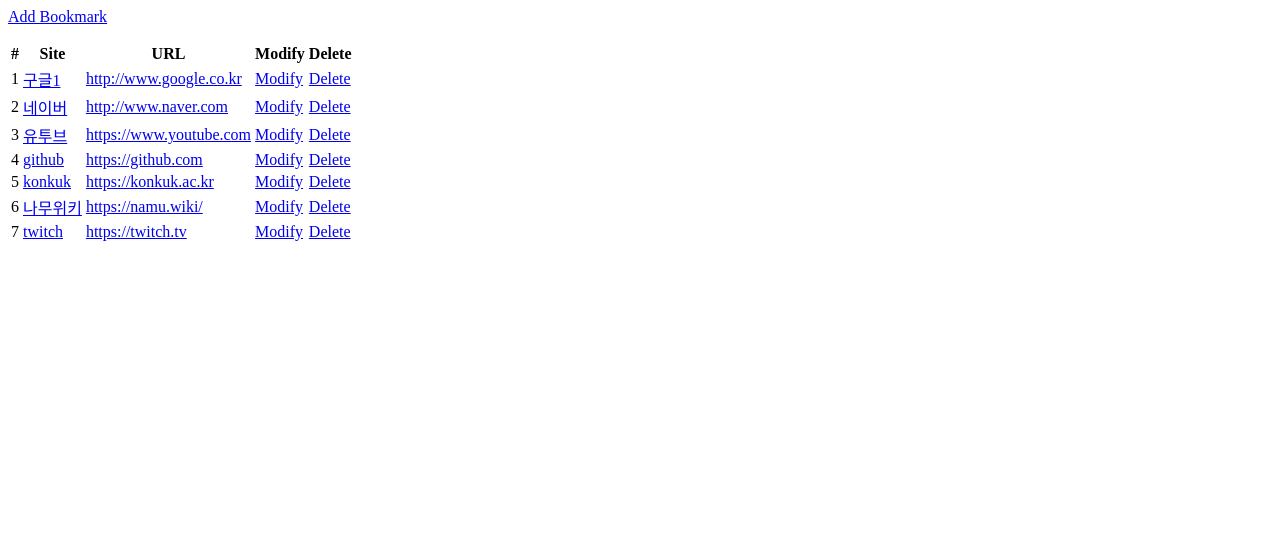
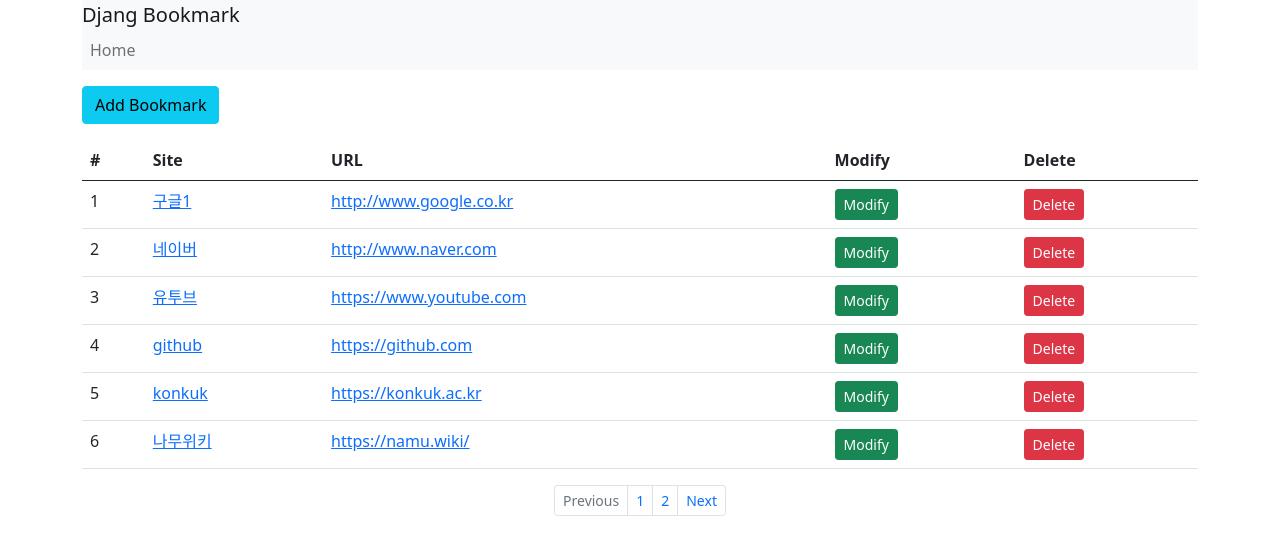
Before and after one commit to estry/bookmark, a Django app: page /bookmark/ in a window 1280 px wide. Shown: the top 555 px of the page. Run offline with Django 3.2, Linux system fonts and the light colour scheme; data comes from the database, SQL or seed files in the repository; both versions use the stored data as it was after the commit.

Commit message:
페이징 기능 구현

```diff
--- a/bookmark/models.py
+++ b/bookmark/models.py
@@ -4,6 +4,10 @@
 class Bookmark(models.Model):
     site_name = models.CharField(max_length=100)
     url = models.URLField('Site URL')
+
+    class Meta:
+        ordering = ['pk']
+
     def __str__(self):
         return "이름 : "+self.site_name+", 주소 : "+self.url
 
--- a/bookmark/templates/bookmark/bookmark_list.html
+++ b/bookmark/templates/bookmark/bookmark_list.html
@@ -32,3 +32,36 @@
         </tbody>
     </table>
 {% endblock %}
+{% block pagination %}
+    {% if is_paginated %}
+        <ul class="pagination justify-content-center pagination-sm">
+            {% if page_obj.has_previous %}
+            <li class="page-item">
+                <a class="page-link" href="{% url 'list' %}?page={{ page_obj.previous_page_number }}" tapindex="-1">
+                    Previous</a>
+            </li>
+            {% else %}
+                <li class="page-item disabled">
+                    <a class="page-link" href="#" tabindex="-1">Previous</a>
+                </li>
+            {% endif %}
+
+            {% for object in page_obj.paginator.page_range %}
+                <li class="page-item {% if page_obj.number == forloop.counter %}desabled{% endif %}">
+                    <a class="page-link" href="{{ request.path }}?page={{ forloop.counter }}">{{ forloop.counter }}</a>
+                </li>
+            {% endfor %}
+
+            {% if page_obj.has_next %}
+                <li class="page-item">
+                    <a class="page-link" href="{% url 'list' %}?page={{ page_obj.next_page_number }}">
+                        Next</a>
+                </li>
+            {% else %}
+                <li class="page-item disabled">
+                    <a class="page-link" href="#">Next</a>
+                </li>
+            {% endif %}
+        </ul>
+    {% endif %}
+{% endblock %}
--- a/bookmark/views.py
+++ b/bookmark/views.py
@@ -10,6 +10,7 @@
 
 class BookMarkListView(ListView):
     model = Bookmark
+    paginate_by = 6
 
 
 class BookmarkCreateView(CreateView):
@@ -28,6 +29,7 @@
     fields = ['site_name', 'url']
     template_name_suffix = '_update'
 
+
 class BookmarkDeleteView(DeleteView):
     model = Bookmark
     success_url = reverse_lazy('list')
--- a/templates/base.html
+++ b/templates/base.html
@@ -3,10 +3,43 @@
 <head>
     <meta charset="UTF-8">
     <title>{% block title %}{% endblock %}</title>
+
+    <link href="https://cdn.jsdelivr.net/npm/bootstrap@5.0.0-beta2/dist/css/bootstrap.min.css" rel="stylesheet" integrit
+          y="sha384-BmbxuPwQa2lc/FVzBcNJ7UAyJxM6wuqIj61tLrc4wSX0szH/Ev+nYRRuWlolflfl" crossorigin="anonymous">
+
+    <script src="https://cdn.jsdelivr.net/npm/bootstrap@5.0.0-beta2/dist/js/bootstrap.bundle.min.js"
+            integrity="sha384-b5kHyXgcpbZJO/tY9Ul7kGkf1S0CWuKcCD38l8YkeH8z8QjE0GmW1gYU5S9FOnJ0" crossorigin="anonymous"></script>
 </head>
 <body>
-    {% block content %}
+    <div class="container">
+        <nav class="'navbar navbar-expand-lg navbar-light bg-light">
+            <a class="navbar-brand" href="/bookmark">Djang Bookmark</a>
+            <button class = "navbar-toggler" type="button" data-toggle="collapse"
+                    data-target="#navbarSupportedContent" aria-controls="navbarSupportedContent"
+                    aria-expanded="false" aris-label="Toggle navigation">
+                <span class="navbar-toggler-icon"></span>
+            </button>
 
-    {% endblock %}
+            <div class="collapse navbar-collapse" id="navbarSupportedContent">
+                <ul class="navbar-nav mr-auto">
+                    <li class="nav-item active">
+                        <a class="nav-link" href="/bookmark">Home <span class="sr-only"></span></a>
+                    </li>
+                </ul>
+
+            </div>
+        </nav>
+        <p></p>
+        <div class="row">
+            <div class="col">
+                {% block content %}
+
+                {% endblock %}
+
+                {% block pagination %}
+                {% endblock %}
+            </div>
+        </div>
+    </div>
 </body>
 </html>
```
Also changed, not shown: db.sqlite3.
